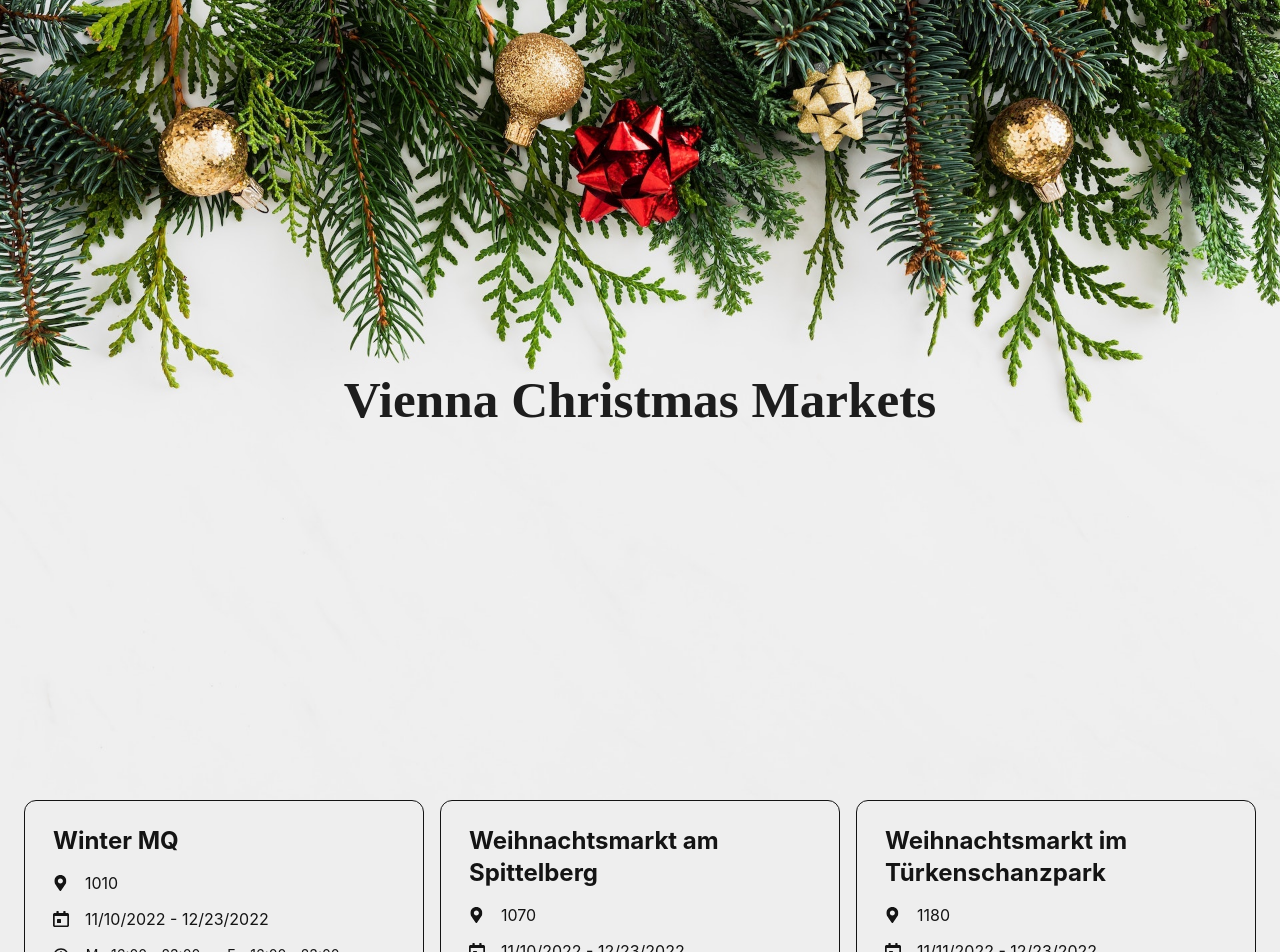
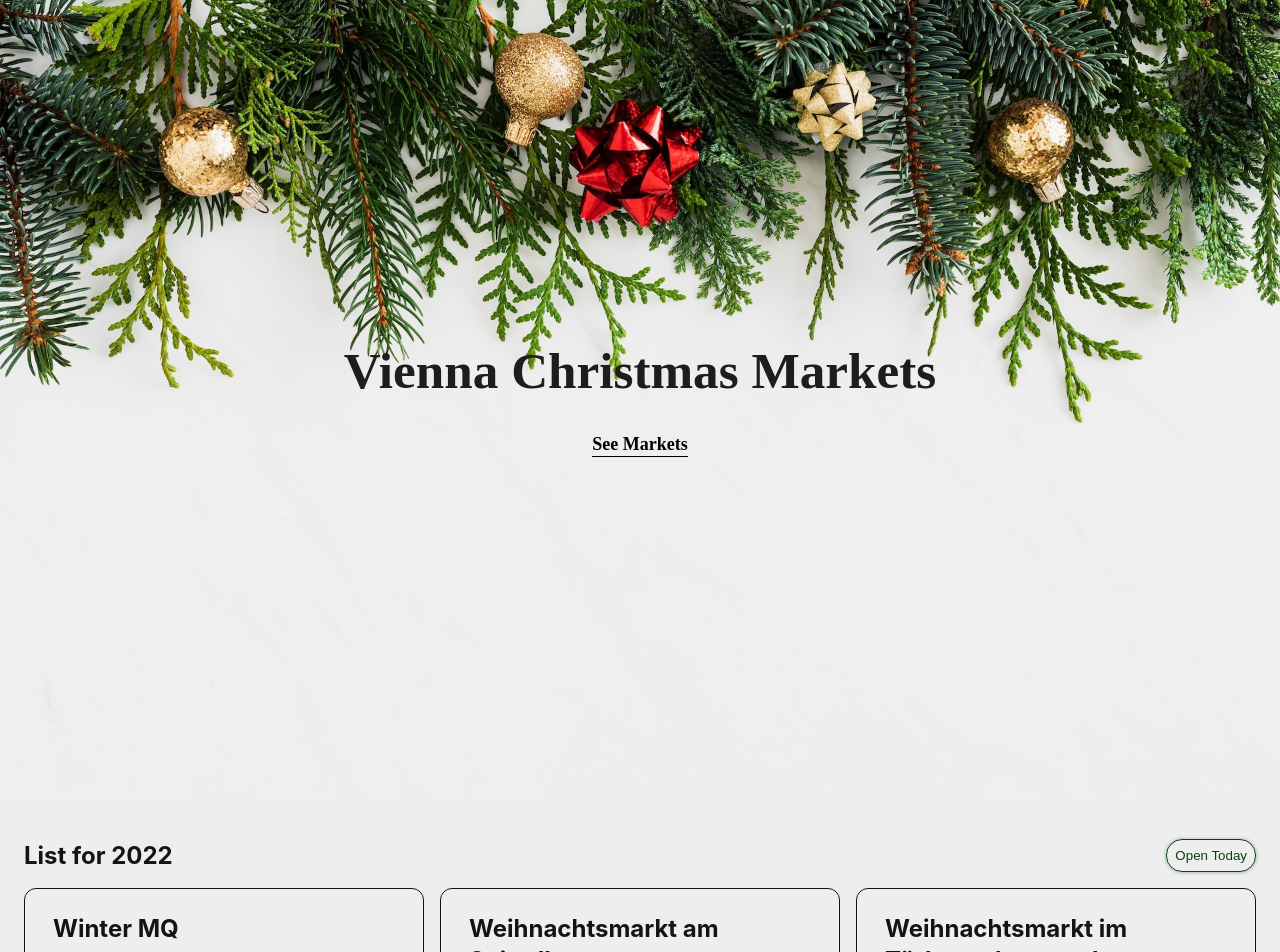
Before and after one commit to kramire/vienna-christmas-markets, a Preact app: page / in a window 1280 px wide. Shown: the top 952 px of the page. Built offline with nearby package versions, Linux system fonts and the light colour scheme.

Commit message:
add scroll to list. add filter to show currently open markets

```diff
--- a/src/app.tsx
+++ b/src/app.tsx
@@ -1,11 +1,13 @@
-import Hero from "./containers/hero";
-import MarketList from "./containers/marketList";
+import { useRef } from 'preact/hooks';
+import Hero from './containers/hero';
+import MarketList from './containers/marketList';
 
 export function App() {
+  const marketListRef = useRef<HTMLDivElement>(null);
   return (
     <>
-      <Hero />
-      <MarketList />
+      <Hero marketListRef={marketListRef} />
+      <MarketList marketListRef={marketListRef} />
     </>
   );
 }
--- a/src/containers/hero.tsx
+++ b/src/containers/hero.tsx
@@ -1,6 +1,17 @@
+import { MutableRef } from 'preact/hooks';
 import garlandBackground from '../assets/garland.jpg';
 
-const Hero = () => {
+interface Props {
+  marketListRef: MutableRef<HTMLDivElement | null>;
+}
+
+const Hero = ({ marketListRef }: Props) => {
+  const scrollToMarketList = () => {
+    if (marketListRef.current) {
+      marketListRef.current.scrollIntoView({ behavior: 'smooth' });
+    }
+  };
+
   return (
     <div
       style={{
@@ -25,6 +36,23 @@ const Hero = () => {
       >
         Vienna Christmas Markets
       </h1>
+      <div style={{ display: 'flex', justifyContent: 'center' }}>
+        <button
+          onClick={scrollToMarketList}
+          style={{
+            fontSize: '18px',
+            background: 'none',
+            border: 'none',
+            fontFamily: 'serif',
+            fontWeight: 'bold',
+            lineHeight: '24px',
+            borderBottom: '1px solid black',
+            padding: '0px',
+          }}
+        >
+          See Markets
+        </button>
+      </div>
     </div>
   );
 };
--- a/src/containers/marketList.tsx
+++ b/src/containers/marketList.tsx
@@ -1,25 +1,82 @@
+import { useState, MutableRef } from 'preact/hooks';
 import MarketItem from '../components/marketItem';
 import marketData from '../data/markets.json';
 
-const MarketList = () => {
+interface Props {
+  marketListRef: MutableRef<HTMLDivElement | null>;
+}
+
+const MarketList = ({ marketListRef }: Props) => {
+  const [markets, setMarkets] = useState(marketData);
+  const [showOpenNow, setShowOpenNow] = useState(false);
+
+  const toggleOpenNow = () => {
+    if (showOpenNow) {
+      setMarkets(marketData);
+      setShowOpenNow(false);
+    } else {
+      const today = new Date();
+      const openMarkets = markets.filter(market => {
+        const startDate = new Date(market.start);
+        const endDate = new Date(market.end);
+        return today >= startDate && today <= endDate;
+      });
+      setMarkets(openMarkets);
+      setShowOpenNow(true);
+    }
+  };
   return (
-    <ul
-      id="market-list"
+    <div
+      ref={marketListRef}
       style={{
         backgroundColor: 'rgb(238,238,238)',
+        padding: '24px',
+        margin: '0px',
+        minHeight: 'calc(100vh - 48px)',
+      }}
+    >
+      <div
+        style={{
+          display: 'flex',
+          gap: '12px',
+          alignItems: 'center',
+          justifyContent: 'space-between',
+        }}
+      >
+        <h2>List for 2022</h2>
+        <button
+          onClick={toggleOpenNow}
+          style={{
+            height: 'fit-content',
+            padding: '8px',
+            borderRadius: '16px',
+            border: showOpenNow ? 'none' : '1px solid #09420c',
+            color: showOpenNow ? 'white' : '#09420c',
+            backgroundColor: showOpenNow ? '#09420c' : 'transparent',
+            boxShadow: '0px 0.2px 3px 1px #09420c3b',
+          }}
+        >
+          Open Today
+        </button>
+      </div>
+      <ul
+        style={{
           listStyle: 'none',
-        padding: '0px 24px',
-        margin: '0',
           display: 'flex',
           flexWrap: 'wrap',
           gap: '24px 16px',
           boxSizing: 'border-box',
+          margin: '0px',
+          padding: '0px',
         }}
       >
-      {marketData.map(market => (
-        <MarketItem market={market} />
-      ))}
+        {markets.length > 0 ? (
+          markets.map(market => <MarketItem market={market} />)
+        ) : (
+          <p>No markets open today.</p>
+        )}
       </ul>
+    </div>
   );
 };
 
```
Lines whose indentation alone changed are shown as unchanged.
